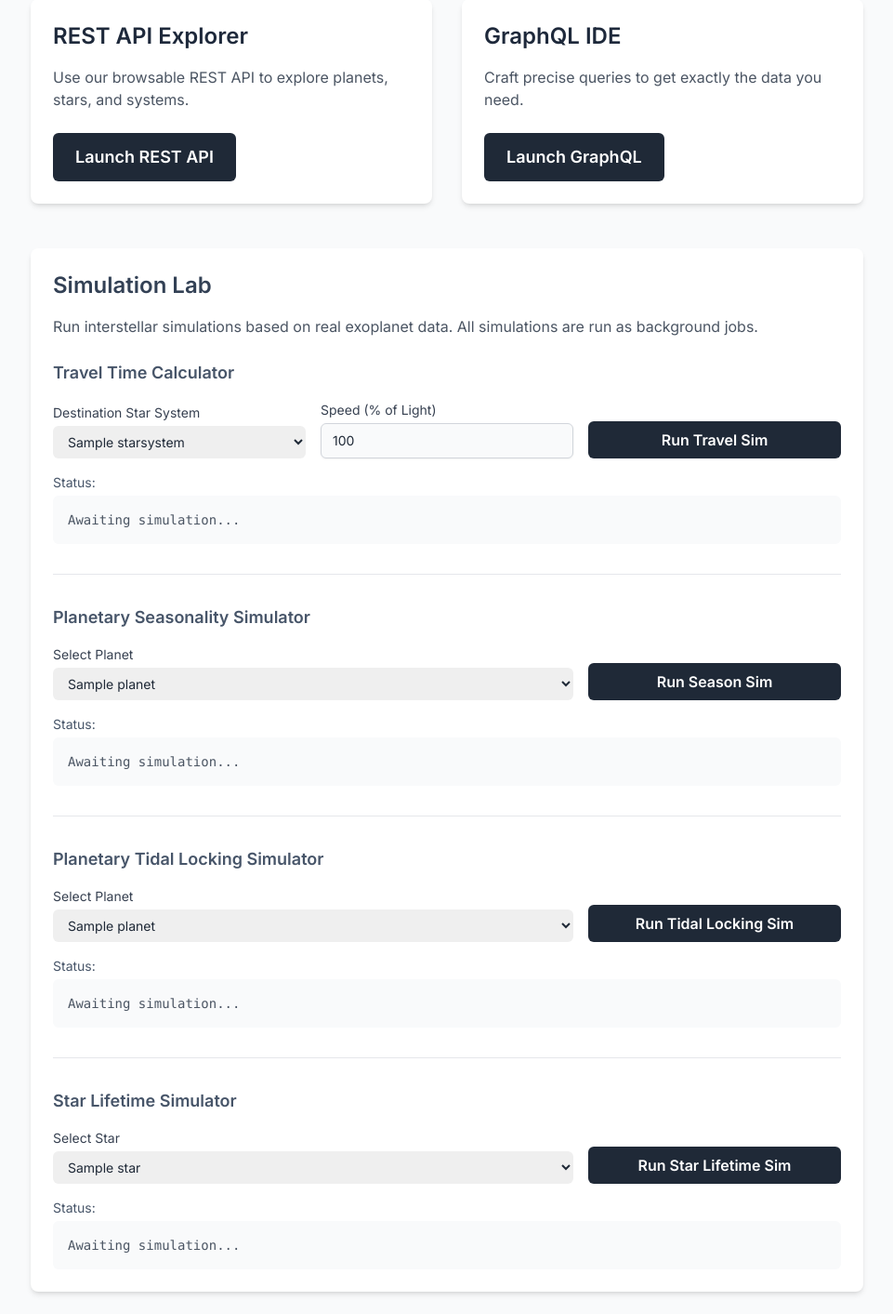
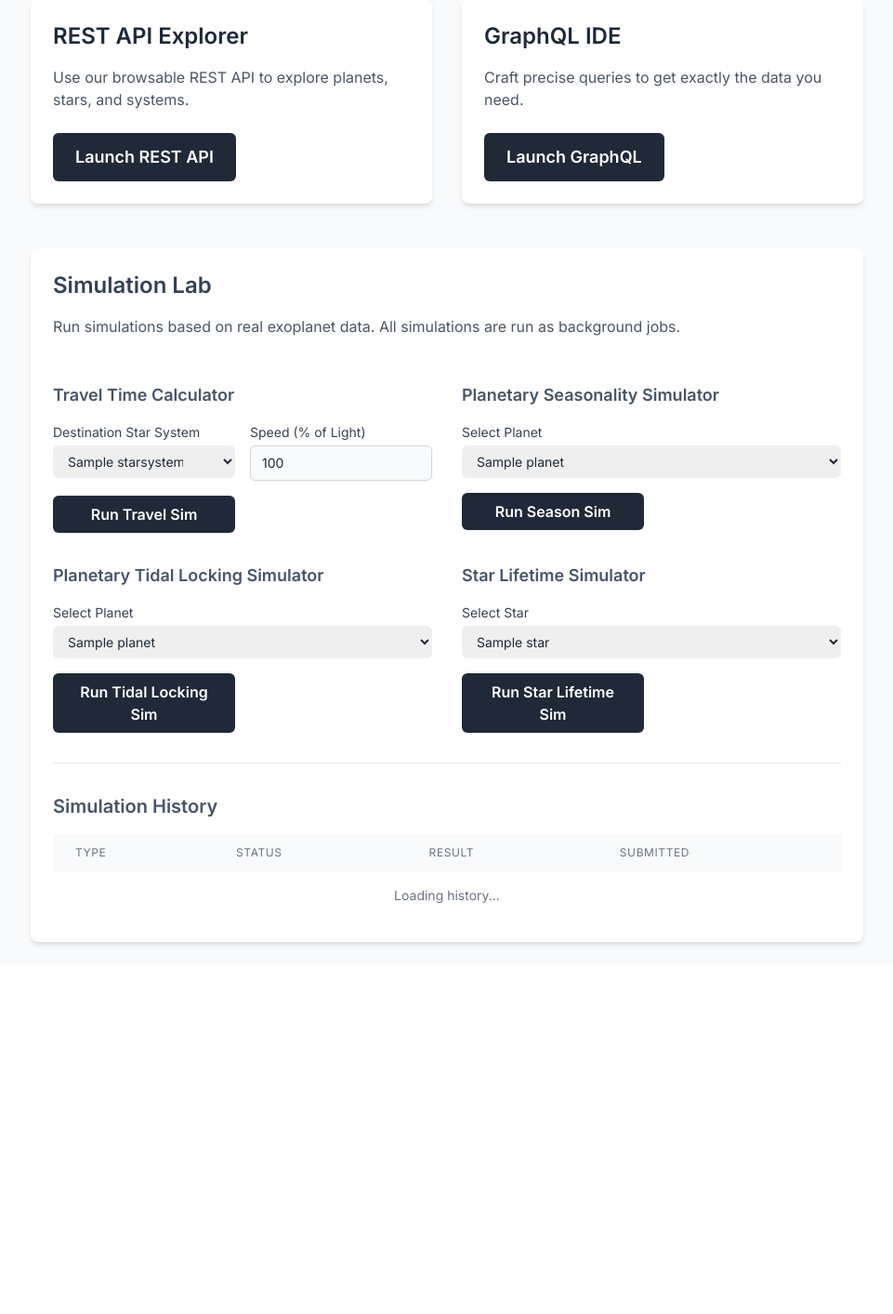
Before and after one commit to codenameuriel/exo-intel, a Django app: page /portal/dashboard/ in a window 1280 px wide. Shown: the part 463-1876 px from the top of the page at 93% size, without its empty margins (159-1120 px from the left). After the commit the page ends 1481 px from the top, so only its background shows below. Run offline with Django 5.2, Linux system fonts and the light colour scheme; a user stored in the database is signed in; tables that the repository leaves empty hold one stand-in row (values such as "Sample post"); parts of the project's set-up code (start-up, migrations or seed data) failed here and were passed over; some libraries are stand-ins or nearby versions.

Commit message:
add simulation history table and error container

```diff
--- a/portal/templates/portal/partials/_simulation_lab.html
+++ b/portal/templates/portal/partials/_simulation_lab.html
@@ -1,15 +1,16 @@
 <section id="simulation-lab" class="bg-white p-6 rounded-lg shadow-md">
     <h2 class="text-2xl font-semibold text-slate-700 mb-4">Simulation Lab</h2>
-    <p class="text-gray-600 mb-6">Run interstellar simulations based on real exoplanet data. All simulations are run as background jobs.</p>
+    <p class="text-gray-600 mb-12">Run simulations based on real exoplanet data. All simulations are run as background jobs.</p>
 
+    <div class="grid grid-cols-1 md:grid-cols-2 gap-8 border-b border-gray-200 pb-8 mb-8">
         <!-- Travel Time Simulation -->
-    <div class="border-b border-gray-200 pb-8 mb-8">
+        <div>
             <h3 class="text-lg font-semibold text-slate-600 mb-4">Travel Time Calculator</h3>
             <form class="simulation-form"
                   data-api-endpoint="/simulations/travel-time/"
                   data-csrf-token="{{ csrf_token }}"
                   data-sim-type="travel">
-            <div class="grid grid-cols-1 md:grid-cols-3 gap-4 items-end">
+                <div class="grid grid-cols-1 md:grid-cols-2 gap-4">
                     <div>
                         <label for="travel-system-select" class="block text-sm font-medium text-gray-700">Destination Star System</label>
                         <select id="travel-system-select" name="star_system_id" class="mt-1 block w-full pl-3 pr-10 py-2 text-base border-gray-300 focus:outline-none focus:ring-black focus:border-black sm:text-sm rounded-md">
@@ -22,25 +23,19 @@
                         <label for="speed-percentage" class="block text-sm font-medium text-gray-700">Speed (% of Light)</label>
                         <input type="number" name="speed_percentage" id="speed-percentage" value="100" min="1" max="100" class="mt-1 block w-full px-3 py-2 bg-gray-50 border border-gray-300 rounded-md shadow-sm focus:outline-none focus:ring-black focus:border-black sm:text-sm">
                     </div>
-                <button type="submit" class="px-6 py-2 font-semibold text-white bg-gray-800 rounded-md hover:bg-black">Run Travel Sim</button>
+                    <button type="submit" class="w-full px-6 py-2 font-semibold text-white bg-gray-800 rounded-md hover:bg-black disabled:hover:bg-gray-800 disabled:opacity-50 disabled:cursor-not-allowed">Run Travel Sim</button>
                 </div>
             </form>
-        <div class="mt-4">
-            <h4 class="text-sm font-medium text-slate-600 mb-1">Status:</h4>
-            <div class="status-display p-4 bg-gray-50 rounded-md text-gray-600 font-mono text-sm">
-                Awaiting simulation...
-            </div>
-        </div>
         </div>
 
         <!-- Planetary Seasonality Simulation -->
-    <div class="border-b border-gray-200 pb-8 mb-8">
+        <div>
             <h3 class="text-lg font-semibold text-slate-600 mb-4">Planetary Seasonality Simulator</h3>
             <form class="simulation-form"
                   data-api-endpoint="/simulations/seasonal-temps/"
                   data-csrf-token="{{ csrf_token }}"
                   data-sim-type="season">
-            <div class="grid grid-cols-1 md:grid-cols-3 gap-4 items-end">
+                <div class="grid grid-cols-1 md:grid-cols-2 gap-4">
                     <div class="md:col-span-2">
                         <label for="season-planet-select" class="block text-sm font-medium text-gray-700">Select Planet</label>
                         <select id="season-planet-select" name="planet_id" class="mt-1 block w-full pl-3 pr-10 py-2 text-base border-gray-300 focus:outline-none focus:ring-black focus:border-black sm:text-sm rounded-md">
@@ -49,25 +44,19 @@
                             {% endfor %}
                         </select>
                     </div>
-                <button type="submit" class="px-6 py-2 font-semibold text-white bg-gray-800 rounded-md hover:bg-black">Run Season Sim</button>
+                    <button type="submit" class="w-full px-6 py-2 font-semibold text-white bg-gray-800 rounded-md hover:bg-black disabled:opacity-50 disabled:cursor-not-allowed">Run Season Sim</button>
                 </div>
             </form>
-        <div class="mt-4">
-            <h4 class="text-sm font-medium text-slate-600 mb-1">Status:</h4>
-            <div class="status-display p-4 bg-gray-50 rounded-md text-gray-600 font-mono text-sm">
-                Awaiting simulation...
-            </div>
-        </div>
         </div>
 
         <!-- Tidal Locking Simulation -->
-    <div class="border-b border-gray-200 pb-8 mb-8">
+        <div>
             <h3 class="text-lg font-semibold text-slate-600 mb-4">Planetary Tidal Locking Simulator</h3>
             <form class="simulation-form"
                   data-api-endpoint="/simulations/tidal-locking/"
                   data-csrf-token="{{ csrf_token }}"
                   data-sim-type="tidal">
-            <div class="grid grid-cols-1 md:grid-cols-3 gap-4 items-end">
+                <div class="grid grid-cols-1 md:grid-cols-2 gap-4">
                     <div class="md:col-span-2">
                         <label for="tidal-planet-select" class="block text-sm font-medium text-gray-700">Select Planet</label>
                         <select id="tidal-planet-select" name="planet_id" class="mt-1 block w-full pl-3 pr-10 py-2 text-base border-gray-300 focus:outline-none focus:ring-black focus:border-black sm:text-sm rounded-md">
@@ -76,15 +65,9 @@
                             {% endfor %}
                         </select>
                     </div>
-                <button type="submit" class="px-6 py-2 font-semibold text-white bg-gray-800 rounded-md hover:bg-black">Run Tidal Locking Sim</button>
+                    <button type="submit" class="w-full px-6 py-2 font-semibold text-white bg-gray-800 rounded-md hover:bg-black disabled:opacity-50 disabled:cursor-not-allowed">Run Tidal Locking Sim</button>
                 </div>
             </form>
-        <div class="mt-4">
-            <h4 class="text-sm font-medium text-slate-600 mb-1">Status:</h4>
-            <div class="status-display p-4 bg-gray-50 rounded-md text-gray-600 font-mono text-sm">
-                Awaiting simulation...
-            </div>
-        </div>
         </div>
 
         <!-- Star Lifetime Simulation -->
@@ -94,7 +77,7 @@
                   data-api-endpoint="/simulations/star-lifetime/"
                   data-csrf-token="{{ csrf_token }}"
                   data-sim-type="lifetime">
-            <div class="grid grid-cols-1 md:grid-cols-3 gap-4 items-end">
+                <div class="grid grid-cols-1 md:grid-cols-2 gap-4">
                     <div class="md:col-span-2">
                         <label for="lifetime-star-select" class="block text-sm font-medium text-gray-700">Select Star</label>
                         <select id="lifetime-star-select" name="star_id" class="mt-1 block w-full pl-3 pr-10 py-2 text-base border-gray-300 focus:outline-none focus:ring-black focus:border-black sm:text-sm rounded-md">
@@ -103,14 +86,32 @@
                             {% endfor %}
                         </select>
                     </div>
-                <button type="submit" class="px-6 py-2 font-semibold text-white bg-gray-800 rounded-md hover:bg-black">Run Star Lifetime Sim</button>
+                    <button type="submit" class="w-full px-6 py-2 font-semibold text-white bg-gray-800 rounded-md hover:bg-black disabled:opacity-50 disabled:cursor-not-allowed">Run Star Lifetime Sim</button>
                 </div>
             </form>
-        <div class="mt-4">
-            <h4 class="text-sm font-medium text-slate-600 mb-1">Status:</h4>
-            <div class="status-display p-4 bg-gray-50 rounded-md text-gray-600 font-mono text-sm">
-                Awaiting simulation...
         </div>
+    </div>
+
+    <div class="form-error-display mt-4"></div>
+
+    <div id="simulation-history">
+        <h3 class="text-xl font-semibold text-slate-600 mb-4">Simulation History</h3>
+        <div class="overflow-x-auto">
+            <table class="min-w-full bg-white">
+                <thead class="bg-gray-50">
+                    <tr>
+                        <th class="px-6 py-3 text-left text-xs font-medium text-gray-500 uppercase tracking-wider">Type</th>
+                        <th class="px-6 py-3 text-left text-xs font-medium text-gray-500 uppercase tracking-wider">Status</th>
+                        <th class="px-6 py-3 text-left text-xs font-medium text-gray-500 uppercase tracking-wider">Result</th>
+                        <th class="px-6 py-3 text-left text-xs font-medium text-gray-500 uppercase tracking-wider">Submitted</th>
+                    </tr>
+                </thead>
+                <tbody id="history-table-body" class="divide-y divide-gray-200">
+                    <tr>
+                        <td colspan="4" class="px-6 py-4 text-center text-sm text-gray-500">Loading history...</td>
+                    </tr>
+                </tbody>
+            </table>
         </div>
     </div>
 </section>
```
Lines whose indentation alone changed are shown as unchanged.
